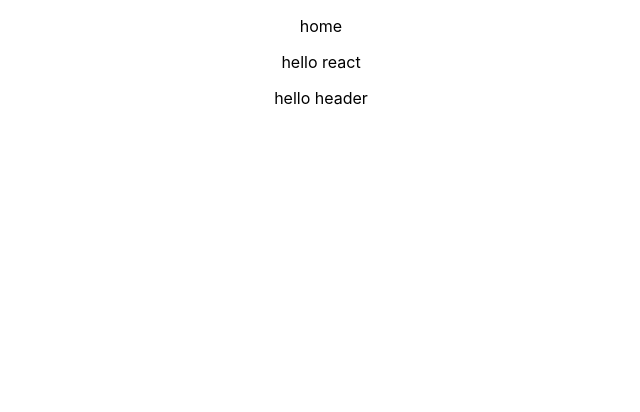
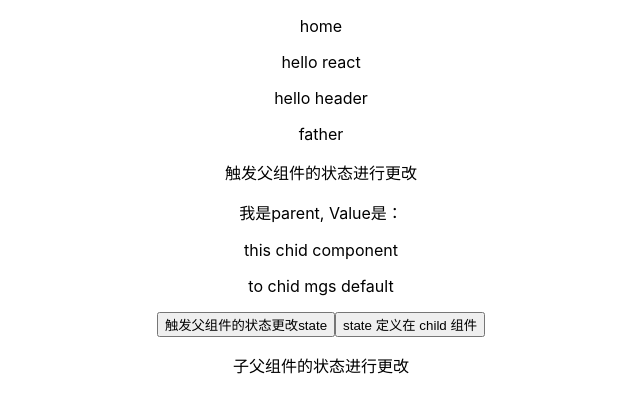
Before and after one commit to sanlangguo/react-stencil, a React app: page / in a window 1280 px wide. Shown: the top 412 px of the page, without its empty margins (319-959 px from the left). Built offline with nearby package versions, Linux system fonts and the light colour scheme; no server answers.

Commit message:
father to child or chid to father

```diff
--- a/package.json
+++ b/package.json
@@ -75,8 +75,7 @@
     "not op_mini all"
   ],
   "devDependencies": {
-    "cross-env": "^5.2.0",
-    "eslint-plugin-react": "^7.12.4"
+    "cross-env": "^5.2.0"
   },
   "jest": {
     "collectCoverageFrom": [
--- /dev/null
+++ b/src/components/Child/Child.jsx
@@ -0,0 +1,49 @@
+import React, { Component } from "react";
+
+class Child extends Component {
+    constructor(props) {
+        super(props);
+        this.state = {
+            name: "this chid component",
+            triggerFatherState:　"change father state value",
+        };
+        this.triggerFatherState = this.triggerFatherState.bind(this);
+        this.childSelftToChange = this.childSelftToChange.bind(this);
+    }
+
+    componentDidMount() {
+        console.log("react data");
+    }
+
+    /**
+     * 触发父组件的状态更改state
+     */
+    triggerFatherState() {
+        const { setSelfValue } = this.props;
+        setSelfValue(this.state.triggerFatherState);
+    }
+
+     /**
+     * stare 在子组件
+     */
+    childSelftToChange() {
+        const { onChildToChange } = this.props;
+        onChildToChange('来自子组件的修改state----');
+    }
+
+
+    render() {
+        const { name } = this.state;
+        const { msg } = this.props;
+        return (
+            <div className="home">
+                <p>{name}</p>
+                <p>{msg}</p>
+                <button onClick={this.triggerFatherState}>触发父组件的状态更改state</button>
+                <button onClick={this.childSelftToChange}>state 定义在 child 组件</button>
+            </div>
+        );
+    }
+}
+
+export default Child;
--- /dev/null
+++ b/src/components/Child/index.js
@@ -0,0 +1,3 @@
+import Child from './Child.jsx';
+
+export default Child;
--- /dev/null
+++ b/src/components/Father/Father.jsx
@@ -0,0 +1,59 @@
+import React, { Component } from 'react';
+import Child from '../Child/Child';
+import { runInThisContext } from 'vm';
+
+class Father extends Component {
+	constructor(props) {
+		super(props);
+
+		this.state = {
+			name: 'father',
+			father: 'this father msg',
+			toChildMsg: 'to chid mgs default',
+			selfChangeValue: '',
+			childChangeValue: '',
+		};
+		this.setSelfValue = this.setSelfValue.bind(this);
+		this.childToChange = this.childToChange.bind(this);
+	}
+
+	componentDidMount() {
+		console.log('react data');
+	}
+
+	/**
+	 * state在父组件
+	 */
+	setSelfValue(data) {
+		this.setState({
+			selfChangeValue: data,
+		});
+	}
+
+	/**
+	 * state在子组件
+	 */
+	childToChange(data) {
+		this.setState({
+			childChangeValue: data,
+		});
+	}
+
+	render() {
+		const { toChildMsg, childChangeValue } = this.state;
+		return (
+			<div className='father'>
+				<p>{this.state.name}</p>
+				{/* <Child msg={toChildMsg} /> */}
+				<p>触发父组件的状态进行更改</p>
+				<div>我是parent, Value是：{this.state.selfChangeValue}</div>
+				<Child msg={toChildMsg} setSelfValue={this.setSelfValue} onChildToChange={this.childToChange}/>
+				<p>子父组件的状态进行更改</p>
+				<p>{childChangeValue}</p>
+				{/* <Child msg={toChildMsg} onChildToChange={this.childToChange} /> */}
+			</div>
+		);
+	}
+}
+
+export default Father;
--- /dev/null
+++ b/src/components/Father/index.js
@@ -0,0 +1,3 @@
+import Father from './Father.jsx';
+
+export default Father;
--- a/src/views/Home/Home.jsx
+++ b/src/views/Home/Home.jsx
@@ -1,6 +1,7 @@
 import React, { Component } from "react";
 import Header from '../../components/Header/index'
-import { getResourcesToken } from '../../api/index';
+import Father from '../../components/Father/Father'
+// import { getResourcesToken } from '../../api/index';
 
 export default class Home extends Component {
   constructor(props) {
@@ -12,12 +13,10 @@
   }
 
   componentDidMount() {
-    console.log("react data");
-    getResourcesToken().then(
-
-    ).catch(() => {
-      console.log('error get api data')
-    });
+    // getResourcesToken().then(
+    // ).catch(() => {
+    //   console.log('error get api data')
+    // });
   }
 
   render() {
@@ -26,6 +25,7 @@
         <p>home</p>
         <p>{this.state.name}</p>
         <Header />
+        <Father />
       </div>
     );
   }
```
